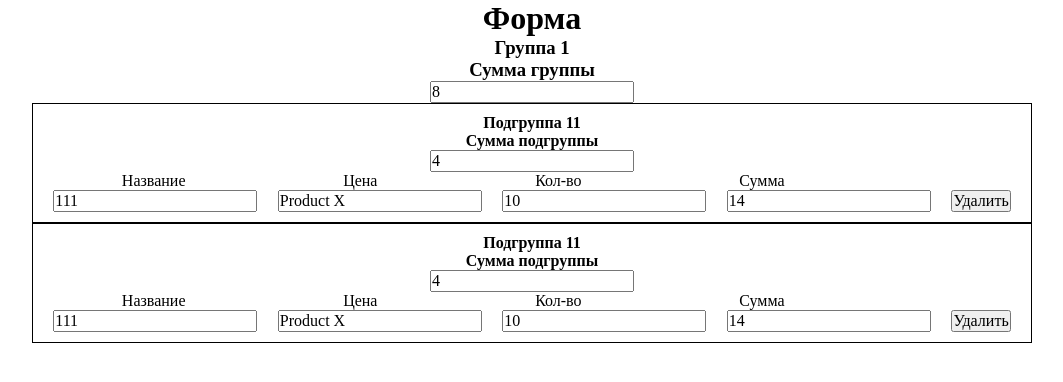
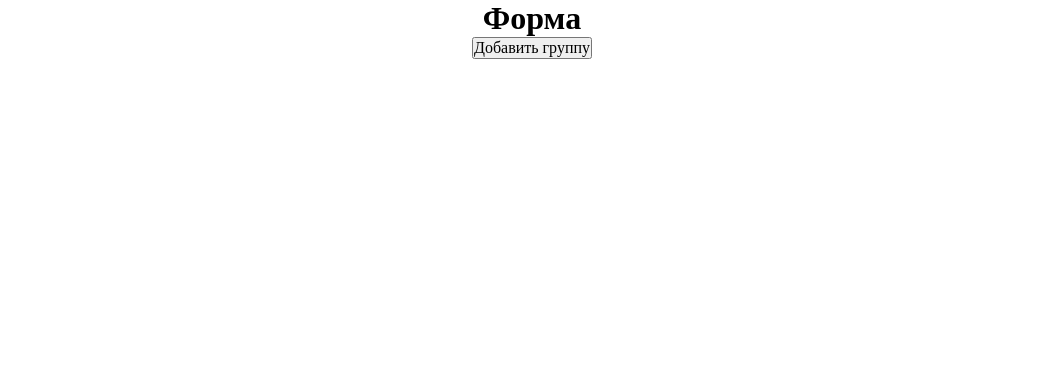
Before and after one commit to Mataew/ab-trade-tz, a React (Create React App) app: page / in a window 1280 px wide. Shown: the top 382 px of the page, without its empty margins (108-1171 px from the left). Built offline with nearby package versions, Linux system fonts and the light colour scheme.

Commit message:
Добавлен функционал добавление/удаление групп и подгрупп

```diff
--- a/src/components/Form.tsx
+++ b/src/components/Form.tsx
@@ -2,43 +2,97 @@
 import React, {useState} from 'react';
 import Group from "./Group/Group";
 import {IForm} from "../interfaces/interfaces";
-
-const initialData = {
-    sum: 0,
-    groups: [
-        {
-            id: 1,
-            sum: 8,
-            subGroups: [
-                {
-                    id: 11,
-                    sum: 4,
-                    products: [
-                        { id: 111, name: 'Product X', sum: 10, count: 2, price: 14 },
-                    ],
-                },
-                {
-                    id: 11,
-                    sum: 4,
-                    products: [
-                        { id: 111, name: 'Product X', sum: 10, count: 2, price: 14 },
-                    ],
-                },
-            ],
-        },
-    ]
-};
+import group from "./Group/Group";
+import subgroup from "./Subgroup/Subgroup";
+import product from "./Product/Product";
+//
+// const initialData = {
+//     sum: 0,
+//     groups: [
+//         {
+//             id: 1,
+//             sum: 8,
+//             subGroups: [
+//                 {
+//                     id: 12,
+//                     sum: 4,
+//                     products: [
+//                         { id: 111, name: 'Product X', sum: 10, count: 2, price: 14 },
+//                     ],
+//                 },
+//                 {
+//                     id: 11,
+//                     sum: 4,
+//                     products: [
+//                         { id: 111, name: 'Product X', sum: 10, count: 2, price: 14 },
+//                     ],
+//                 },
+//             ],
+//         },
+//     ]
+// };
 
 
-const Form= () => {
+const Form = () => {
 
-    const [formData, setFormData] = useState<IForm>(initialData)
+    const [formData, setFormData] = useState<IForm>({ sum: 0, groups: []});
+
+
+    // Функионал кнопок группы
+    const handleUpdateGroups = () => { // функция добавления группы
+        setFormData(prevState => {
+            const newGroup = {
+                sum: 0,
+                id: Math.floor((Math.random() * 100) + 1),
+                subGroups: []
+            }
+
+            const updatedGroups = [...prevState.groups, newGroup]
+
+            return { ...prevState, groups: updatedGroups}
+        })
+    }
+
+    const handleDeleteGroup = (groupId: number | string) => { // функция удаления группы
+        setFormData(prevState => {
+            const newGroups = prevState.groups.filter(group => group.id !== groupId)
+
+            return { ...prevState, groups: newGroups}
+        })
+    }
+
+
+    // Функционал кнопок подгруппы
+    const handleUpdateSubGroups = (groupId: number | string) => { // функия добавления подгруппы
+        setFormData(prevState => {
+            const updatedGroups = prevState.groups.map(group => {
+                if (group.id === groupId) {
+                    const newSubGroup = {
+                        sum: 0,
+                        id: Math.floor((Math.random() * 100) + 1),
+                        products: []
+                    }
+                    const updatedSubGroups = [...group.subGroups, newSubGroup]
+
+                    return { ...group, subGroups: updatedSubGroups}
+                }
+                return group
+            })
+
+            return { ...prevState, groups: updatedGroups }
+        })
+    }
+
+    const handleDeleteSubGroup = () => {
+
+    }
 
     return (
         <div>
-            {formData.groups.map((group) => (
-                <Group key={group.id} {...group} />
+            {(formData.groups || []).map((group) => (
+                <Group key={group.id} onUpdateSubGroups={handleUpdateSubGroups} onDeleteGroup={handleDeleteGroup} {...group} />
             ))}
+            <button onClick={() => handleUpdateGroups()}>Добавить группу</button>
         </div>
     );
 };
--- a/src/components/Group/Group.tsx
+++ b/src/components/Group/Group.tsx
@@ -1,13 +1,15 @@
 import Subgroup from "../Subgroup/Subgroup";
 import {IGroup} from "../../interfaces/interfaces";
-import {FC} from "react";
+import React, {FC} from "react";
 import './Group.css';
 
-const GroupComponent: FC<IGroup> = ({ id, sum, subGroups }, setFormData: () => void) => {
+interface GroupProps extends IGroup {
+    onDeleteGroup: (groupId: number | string) => void;
+    onUpdateSubGroups: (groupId: number | string) => void;
 
-    const reCalculateGroupSum = () => {
-        const total = subGroups.reduce((sum, group) => sum + group.sum, 0);
-    }
+}
+
+const GroupComponent: FC<GroupProps> = ({ id, sum, subGroups, onDeleteGroup, onUpdateSubGroups }) => {
 
     return (
         <div className='group'>
@@ -15,10 +17,12 @@ const GroupComponent: FC<IGroup> = ({ id, sum, subGroups }, setFormData: () => v
             <div>
                 <h3>Сумма группы</h3>
                 <input value={sum}/>
+                <button onClick={() => onDeleteGroup(id)}>delete</button>
             </div>
-            {subGroups.map((subgroup) => (
+            {(subGroups || []).map((subgroup) => (
                 <Subgroup key={subgroup.id} {...subgroup} />
             ))}
+            <button onClick={() => onUpdateSubGroups(id)}>Добавить подгруппу</button>
         </div>
     );
 };
--- a/src/components/Product/Product.tsx
+++ b/src/components/Product/Product.tsx
@@ -2,7 +2,11 @@
 import React from 'react';
 import {IProduct} from "../../interfaces/interfaces";
 
-const ProductComponent: React.FC<IProduct> = ({ id, name, sum, count, price }) => {
+interface ProductProps extends IProduct {
+}
+
+const ProductComponent: React.FC<ProductProps> = ({ id, name, sum, count, price }) => {
+
     return (
         <div className='product'>
             <ul>
--- a/src/components/Subgroup/Subgroup.tsx
+++ b/src/components/Subgroup/Subgroup.tsx
@@ -4,8 +4,11 @@ import Product from "../Product/Product";
 import {ISubGroup} from "../../interfaces/interfaces";
 import './Subgroup.css';
 
+interface SubgroupProps extends ISubGroup {
 
-const Subgroup: React.FC<ISubGroup> = ({ id, sum, products }) => {
+}
+
+const Subgroup: React.FC<SubgroupProps> = ({ id, sum, products }) => {
     return (
         <div className='subgroup'>
             <h4>Подгруппа {id}</h4>
```
